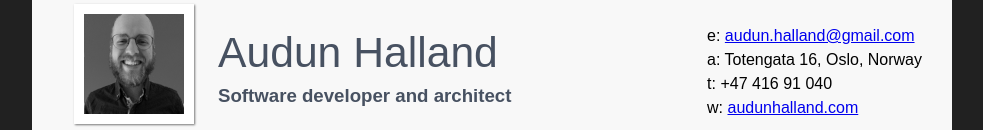
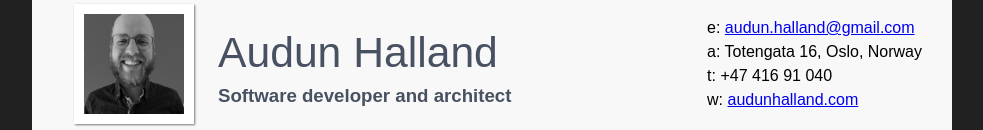
Before and after one commit to audunhalland/audunresume, a plain HTML site: page index.html in a window 1280 px wide. Shown: the part 670-800 px from the top of the page, without its empty margins (148-1131 px from the left). Drawn offline with Linux system fonts and the light colour scheme.

Commit message:
Fix header layout by using flexbox

```diff
--- a/index.html
+++ b/index.html
@@ -30,16 +30,18 @@
           <a href="https://facebook.com/audun.halland"><img src="http://loebig.files.wordpress.com/2013/10/facebook1.png"></a>
           <a href="https://plus.google.com/100137160251974891829"><img src="http://loebig.files.wordpress.com/2013/10/google-plus1.png"></a>
         </div>
+        <div class="contact">
           <img src="photo.png" class="photo">
           <div class="title">
             <h1 class="fn" id="fullname">Audun Halland</h1>
             <h2 class="title">Software developer and architect</h2>
           </div>
-        <div class="contact">
+          <div class="contact-fields">
             <div>e: <a href="mailto:audun.halland@gmail.com" class="email">audun.halland@gmail.com</a></div>
             <div>a: Totengata 16, Oslo, Norway</div>
             <div>t: <span class="tel">+47 416 91 040</span></div>
             <div>w: <a href="http://audunhalland.com/" class="url">audunhalland.com</a></div>
+          </div>
         </div>
         <div class="clear"></div>
       </div>
--- a/screen.css
+++ b/screen.css
@@ -68,28 +68,23 @@ div.SoMe {
     align: right;
     text-align: right;
 }
+div.contact {
+    clear: both;
+    display: flex;
+    align-items: center;
+}
 img.photo {
     border: 10px solid #fff;
     box-shadow: 1px 1px 2px #777;
-    float: left;
 }
 div.title {
-    margin-top: 16px;
     margin-left: 24px;
     vertical-align: middle;
-    height: auto;
-    float: left;
+    flex-grow: 2;
 }
-div.contact {
-    margin-top: 20px;
-    float: right;
-    margin-left: auto;
+div.contact-fields {
+    position: relative;
 }
-/*
-.tel {
-    font-weight: bold;
-}
-*/
 .sectionheader {
     float: left;
     width: 20%;
```
Lines whose indentation alone changed are shown as unchanged.
